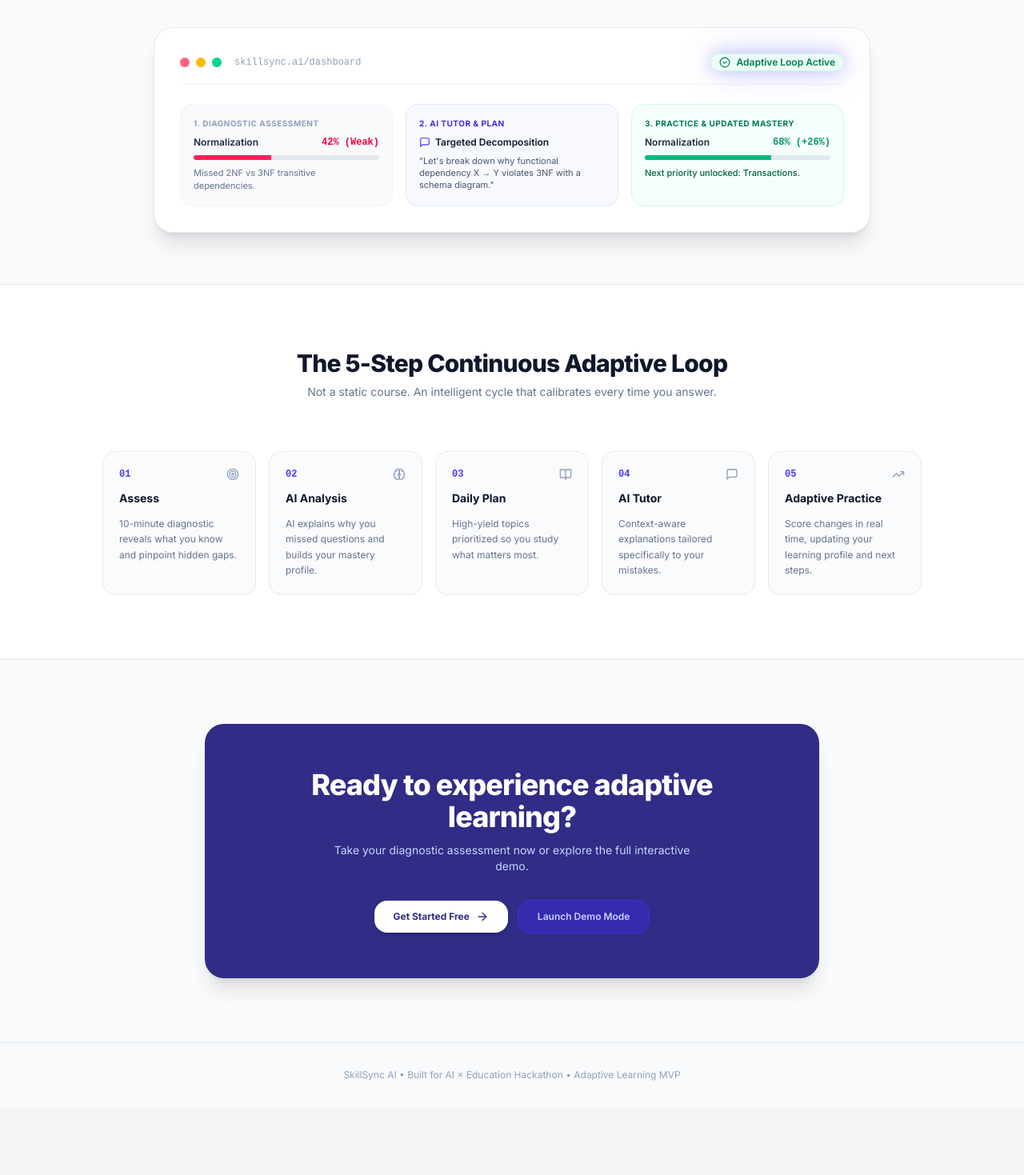
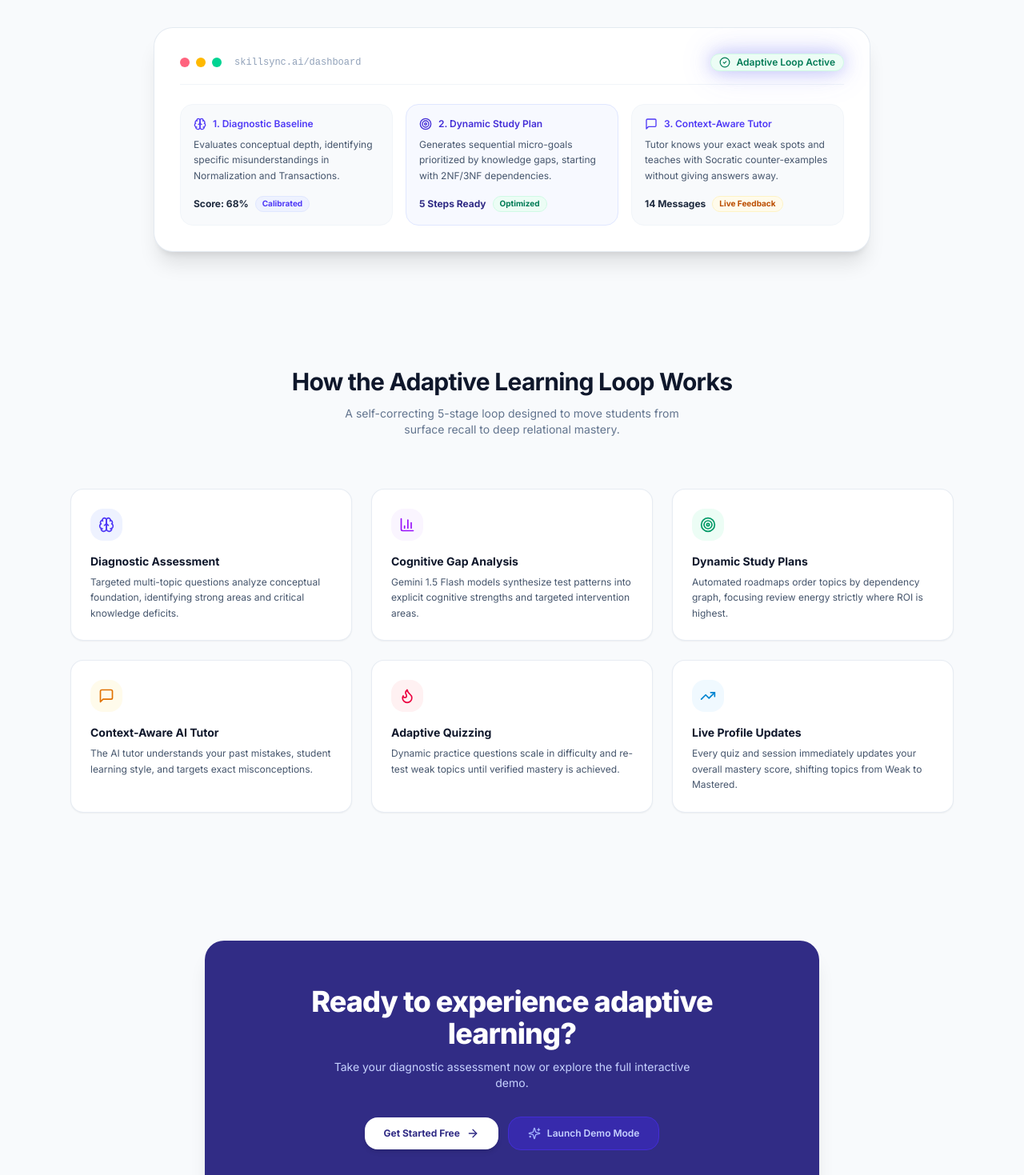
Before and after one commit to sharmaa-abhi/SkillSync, a Next.js app: page / in a window 1280 px wide. Shown: the part 540-2009 px from the top of the page at 80% size. Before the commit the page ends 1924 px from the top, so only its background shows below. Built offline with nearby package versions, Linux system fonts and the light colour scheme.

Commit message:
feat: implement NextAuth authentication, login, and demo mode pages

```diff
--- a/src/app/page.tsx
+++ b/src/app/page.tsx
@@ -1,6 +1,9 @@
 "use client";
 
+import React, { useState } from "react";
 import Link from "next/link";
+import { useRouter } from "next/navigation";
+import { signIn } from "next-auth/react";
 import {
   ArrowRight,
   Brain,
@@ -13,9 +16,38 @@ import {
   CheckCircle2,
   Flame,
   MessageSquare,
+  Loader2,
 } from "lucide-react";
 
 export default function LandingPage() {
+  const router = useRouter();
+  const [demoLoading, setDemoLoading] = useState(false);
+
+  const handleInstantDemoLogin = async (e?: React.MouseEvent) => {
+    if (e) e.preventDefault();
+    if (demoLoading) return;
+    setDemoLoading(true);
+
+    try {
+      const res = await signIn("credentials", {
+        email: "alex@skillsync.ai",
+        password: "password123",
+        redirect: false,
+      });
+
+      if (res?.ok && !res?.error) {
+        router.push("/dashboard");
+        router.refresh();
+      } else {
+        router.push("/login?demo=true");
+      }
+    } catch {
+      router.push("/login?demo=true");
+    } finally {
+      setDemoLoading(false);
+    }
+  };
+
   return (
     <div className="min-h-screen bg-slate-50 text-slate-900 selection:bg-indigo-500 selection:text-white">
       {/* Navigation */}
@@ -31,6 +63,19 @@ export default function LandingPage() {
           </div>
 
           <div className="flex items-center gap-3">
+            <button
+              type="button"
+              onClick={handleInstantDemoLogin}
+              disabled={demoLoading}
+              className="hidden sm:inline-flex items-center gap-1.5 px-3 py-1.5 text-xs font-semibold text-indigo-700 bg-indigo-50 hover:bg-indigo-100/70 border border-indigo-200 rounded-xl transition-all cursor-pointer disabled:opacity-75"
+            >
+              {demoLoading ? (
+                <Loader2 className="w-3.5 h-3.5 text-indigo-600 animate-spin" />
+              ) : (
+                <Sparkles className="w-3.5 h-3.5 text-indigo-600" />
+              )}
+              <span>Demo Mode</span>
+            </button>
             <Link
               href="/login"
               className="px-4 py-2 text-xs font-semibold text-slate-600 hover:text-slate-900 transition-colors"
@@ -77,13 +122,24 @@ export default function LandingPage() {
               <ArrowRight className="w-4 h-4" />
             </Link>
 
-            <Link
-              href="/login"
-              className="interactive-btn w-full sm:w-auto inline-flex items-center justify-center gap-2 px-6 py-3.5 text-xs font-bold text-indigo-700 bg-indigo-50 hover:bg-indigo-100/70 border border-indigo-200 rounded-xl transition-colors shadow-2xs"
+            <button
+              type="button"
+              onClick={handleInstantDemoLogin}
+              disabled={demoLoading}
+              className="interactive-btn w-full sm:w-auto inline-flex items-center justify-center gap-2 px-6 py-3.5 text-xs font-bold text-indigo-700 bg-indigo-50 hover:bg-indigo-100/70 border border-indigo-200 rounded-xl transition-all shadow-2xs cursor-pointer active:scale-98 disabled:opacity-75"
             >
+              {demoLoading ? (
+                <>
+                  <Loader2 className="w-4 h-4 text-indigo-600 animate-spin" />
+                  <span>Logging into Demo...</span>
+                </>
+              ) : (
+                <>
                   <Sparkles className="w-4 h-4 text-indigo-600" />
                   <span>Instant Demo Mode (Alex Rivera)</span>
-            </Link>
+                </>
+              )}
+            </button>
 
             <a
               href="#how-it-works"
@@ -108,110 +164,123 @@ export default function LandingPage() {
               </div>
             </div>
 
-            {/* Loop Visual Flow */}
             <div className="grid grid-cols-1 md:grid-cols-3 gap-4">
-              <div className="card-hover-lift p-4 rounded-2xl bg-slate-50 border border-slate-100 space-y-2">
-                <span className="text-[10px] font-bold uppercase tracking-wider text-slate-400 block">
-                  1. Diagnostic Assessment
-                </span>
-                <div className="flex justify-between items-center text-xs">
-                  <span className="font-semibold text-slate-800">Normalization</span>
-                  <span className="font-mono font-bold text-rose-600">42% (Weak)</span>
+              <div className="p-4 rounded-2xl bg-slate-50 border border-slate-100 space-y-2 card-hover-lift">
+                <div className="flex items-center gap-2 text-indigo-600 font-semibold text-xs">
+                  <Brain className="w-4 h-4" />
+                  <span>1. Diagnostic Baseline</span>
                 </div>
-                <div className="w-full bg-slate-200 h-1.5 rounded-full overflow-hidden">
-                  <div className="bg-rose-500 h-full w-[42%] transition-all duration-1000 ease-out" />
+                <p className="text-xs text-slate-600 leading-relaxed">
+                  Evaluates conceptual depth, identifying specific misunderstandings in Normalization and Transactions.
+                </p>
+                <div className="pt-2 flex items-center gap-2 text-xs font-bold text-slate-800">
+                  <span>Score: 68%</span>
+                  <span className="text-[10px] text-indigo-600 bg-indigo-50 px-2 py-0.5 rounded-full border border-indigo-100">Calibrated</span>
                 </div>
-                <p className="text-[11px] text-slate-500">Missed 2NF vs 3NF transitive dependencies.</p>
               </div>
 
-              <div className="card-hover-lift p-4 rounded-2xl bg-indigo-50/50 border border-indigo-100 space-y-2">
-                <span className="text-[10px] font-bold uppercase tracking-wider text-indigo-700 block">
-                  2. AI Tutor & Plan
-                </span>
-                <div className="text-xs font-semibold text-slate-900 flex items-center gap-1.5">
-                  <MessageSquare className="w-3.5 h-3.5 text-indigo-600" />
-                  Targeted Decomposition
+              <div className="p-4 rounded-2xl bg-indigo-50/50 border border-indigo-100 space-y-2 card-hover-lift">
+                <div className="flex items-center gap-2 text-indigo-700 font-semibold text-xs">
+                  <Target className="w-4 h-4" />
+                  <span>2. Dynamic Study Plan</span>
                 </div>
-                <p className="text-[11px] text-slate-600 leading-snug">
-                  "Let's break down why functional dependency X → Y violates 3NF with a schema diagram."
+                <p className="text-xs text-slate-600 leading-relaxed">
+                  Generates sequential micro-goals prioritized by knowledge gaps, starting with 2NF/3NF dependencies.
                 </p>
+                <div className="pt-2 flex items-center gap-2 text-xs font-bold text-indigo-900">
+                  <span>5 Steps Ready</span>
+                  <span className="text-[10px] text-emerald-700 bg-emerald-50 px-2 py-0.5 rounded-full border border-emerald-100">Optimized</span>
+                </div>
               </div>
 
-              <div className="card-hover-lift p-4 rounded-2xl bg-emerald-50/50 border border-emerald-100 space-y-2">
-                <span className="text-[10px] font-bold uppercase tracking-wider text-emerald-700 block">
-                  3. Practice & Updated Mastery
-                </span>
-                <div className="flex justify-between items-center text-xs">
-                  <span className="font-semibold text-slate-800">Normalization</span>
-                  <span className="font-mono font-bold text-emerald-600">68% (+26%)</span>
+              <div className="p-4 rounded-2xl bg-slate-50 border border-slate-100 space-y-2 card-hover-lift">
+                <div className="flex items-center gap-2 text-indigo-600 font-semibold text-xs">
+                  <MessageSquare className="w-4 h-4" />
+                  <span>3. Context-Aware Tutor</span>
                 </div>
-                <div className="w-full bg-slate-200 h-1.5 rounded-full overflow-hidden">
-                  <div className="bg-emerald-500 h-full w-[68%] transition-all duration-1000 ease-out" />
+                <p className="text-xs text-slate-600 leading-relaxed">
+                  Tutor knows your exact weak spots and teaches with Socratic counter-examples without giving answers away.
+                </p>
+                <div className="pt-2 flex items-center gap-2 text-xs font-bold text-slate-800">
+                  <span>14 Messages</span>
+                  <span className="text-[10px] text-amber-700 bg-amber-50 px-2 py-0.5 rounded-full border border-amber-100">Live Feedback</span>
                 </div>
-                <p className="text-[11px] text-emerald-800 font-medium">Next priority unlocked: Transactions.</p>
               </div>
             </div>
           </div>
         </div>
       </section>
 
-      {/* How It Works Section */}
-      <section id="how-it-works" className="py-20 bg-white border-y border-slate-200 px-6">
-        <div className="max-w-5xl mx-auto">
+      {/* Feature Grid */}
+      <section id="how-it-works" className="py-20 px-6 max-w-6xl mx-auto">
         <div className="text-center mb-16">
-            <h2 className="text-2xl sm:text-3xl font-extrabold text-slate-900 tracking-tight mb-2">
-              The 5-Step Continuous Adaptive Loop
+          <h2 className="text-2xl sm:text-3xl font-bold tracking-tight text-slate-900 mb-3">
+            How the Adaptive Learning Loop Works
           </h2>
-            <p className="text-xs sm:text-sm text-slate-500">
-              Not a static course. An intelligent cycle that calibrates every time you answer.
+          <p className="text-xs sm:text-sm text-slate-500 max-w-md mx-auto">
+            A self-correcting 5-stage loop designed to move students from surface recall to deep relational mastery.
           </p>
         </div>
 
-          <div className="grid grid-cols-1 sm:grid-cols-2 lg:grid-cols-5 gap-4">
-            {[
-              {
-                step: "01",
-                icon: Target,
-                title: "Assess",
-                desc: "10-minute diagnostic reveals what you know and pinpoint hidden gaps.",
-              },
-              {
-                step: "02",
-                icon: Brain,
-                title: "AI Analysis",
-                desc: "AI explains why you missed questions and builds your mastery profile.",
-              },
-              {
-                step: "03",
-                icon: BookOpen,
-                title: "Daily Plan",
-                desc: "High-yield topics prioritized so you study what matters most.",
-              },
-              {
-                step: "04",
-                icon: MessageSquare,
-                title: "AI Tutor",
-                desc: "Context-aware explanations tailored specifically to your mistakes.",
-              },
-              {
-                step: "05",
-                icon: TrendingUp,
-                title: "Adaptive Practice",
-                desc: "Score changes in real time, updating your learning profile and next steps.",
-              },
-            ].map((s) => (
-              <div
-                key={s.step}
-                className="bg-slate-50/70 p-5 rounded-2xl border border-slate-200/80 text-left space-y-3"
-              >
-                <div className="flex items-center justify-between">
-                  <span className="font-mono text-xs font-bold text-indigo-600">{s.step}</span>
-                  <s.icon className="w-4 h-4 text-slate-400" />
+        <div className="grid grid-cols-1 md:grid-cols-2 lg:grid-cols-3 gap-6">
+          <div className="bg-white rounded-2xl p-6 border border-slate-200/80 shadow-xs card-hover-lift">
+            <div className="w-10 h-10 rounded-xl bg-indigo-50 text-indigo-600 flex items-center justify-center mb-4">
+              <Brain className="w-5 h-5" />
             </div>
-                <h3 className="text-sm font-bold text-slate-900">{s.title}</h3>
-                <p className="text-xs text-slate-500 leading-relaxed">{s.desc}</p>
+            <h3 className="font-bold text-sm text-slate-900 mb-1.5">Diagnostic Assessment</h3>
+            <p className="text-xs text-slate-600 leading-relaxed">
+              Targeted multi-topic questions analyze conceptual foundation, identifying strong areas and critical knowledge deficits.
+            </p>
           </div>
-            ))}
+
+          <div className="bg-white rounded-2xl p-6 border border-slate-200/80 shadow-xs card-hover-lift">
+            <div className="w-10 h-10 rounded-xl bg-purple-50 text-purple-600 flex items-center justify-center mb-4">
+              <BarChart3 className="w-5 h-5" />
+            </div>
+            <h3 className="font-bold text-sm text-slate-900 mb-1.5">Cognitive Gap Analysis</h3>
+            <p className="text-xs text-slate-600 leading-relaxed">
+              Gemini 1.5 Flash models synthesize test patterns into explicit cognitive strengths and targeted intervention areas.
+            </p>
+          </div>
+
+          <div className="bg-white rounded-2xl p-6 border border-slate-200/80 shadow-xs card-hover-lift">
+            <div className="w-10 h-10 rounded-xl bg-emerald-50 text-emerald-600 flex items-center justify-center mb-4">
+              <Target className="w-5 h-5" />
+            </div>
+            <h3 className="font-bold text-sm text-slate-900 mb-1.5">Dynamic Study Plans</h3>
+            <p className="text-xs text-slate-600 leading-relaxed">
+              Automated roadmaps order topics by dependency graph, focusing review energy strictly where ROI is highest.
+            </p>
+          </div>
+
+          <div className="bg-white rounded-2xl p-6 border border-slate-200/80 shadow-xs card-hover-lift">
+            <div className="w-10 h-10 rounded-xl bg-amber-50 text-amber-600 flex items-center justify-center mb-4">
+              <MessageSquare className="w-5 h-5" />
+            </div>
+            <h3 className="font-bold text-sm text-slate-900 mb-1.5">Context-Aware AI Tutor</h3>
+            <p className="text-xs text-slate-600 leading-relaxed">
+              The AI tutor understands your past mistakes, student learning style, and targets exact misconceptions.
+            </p>
+          </div>
+
+          <div className="bg-white rounded-2xl p-6 border border-slate-200/80 shadow-xs card-hover-lift">
+            <div className="w-10 h-10 rounded-xl bg-rose-50 text-rose-600 flex items-center justify-center mb-4">
+              <Flame className="w-5 h-5" />
+            </div>
+            <h3 className="font-bold text-sm text-slate-900 mb-1.5">Adaptive Quizzing</h3>
+            <p className="text-xs text-slate-600 leading-relaxed">
+              Dynamic practice questions scale in difficulty and re-test weak topics until verified mastery is achieved.
+            </p>
+          </div>
+
+          <div className="bg-white rounded-2xl p-6 border border-slate-200/80 shadow-xs card-hover-lift">
+            <div className="w-10 h-10 rounded-xl bg-sky-50 text-sky-600 flex items-center justify-center mb-4">
+              <TrendingUp className="w-5 h-5" />
+            </div>
+            <h3 className="font-bold text-sm text-slate-900 mb-1.5">Live Profile Updates</h3>
+            <p className="text-xs text-slate-600 leading-relaxed">
+              Every quiz and session immediately updates your overall mastery score, shifting topics from Weak to Mastered.
+            </p>
           </div>
         </div>
       </section>
@@ -233,12 +302,24 @@ export default function LandingPage() {
               <span>Get Started Free</span>
               <ArrowRight className="w-4 h-4" />
             </Link>
-            <Link
-              href="/login"
-              className="inline-flex items-center gap-2 px-6 py-3 rounded-xl bg-indigo-800 text-indigo-200 hover:text-white border border-indigo-700 text-xs font-semibold transition-all"
+            <button
+              type="button"
+              onClick={handleInstantDemoLogin}
+              disabled={demoLoading}
+              className="inline-flex items-center gap-2 px-6 py-3 rounded-xl bg-indigo-800 text-indigo-200 hover:text-white border border-indigo-700 text-xs font-semibold transition-all cursor-pointer disabled:opacity-75"
             >
+              {demoLoading ? (
+                <>
+                  <Loader2 className="w-4 h-4 animate-spin text-white" />
+                  <span>Launching Demo...</span>
+                </>
+              ) : (
+                <>
+                  <Sparkles className="w-4 h-4 text-indigo-300" />
                   <span>Launch Demo Mode</span>
-            </Link>
+                </>
+              )}
+            </button>
           </div>
         </div>
       </section>
```
Also changed, not shown: src/app/demo/page.tsx (added, +52 -0 lines), src/app/login/page.tsx (+51 -46 lines), src/lib/auth.ts (+34 -2 lines). Lines whose indentation alone changed are shown as unchanged.
